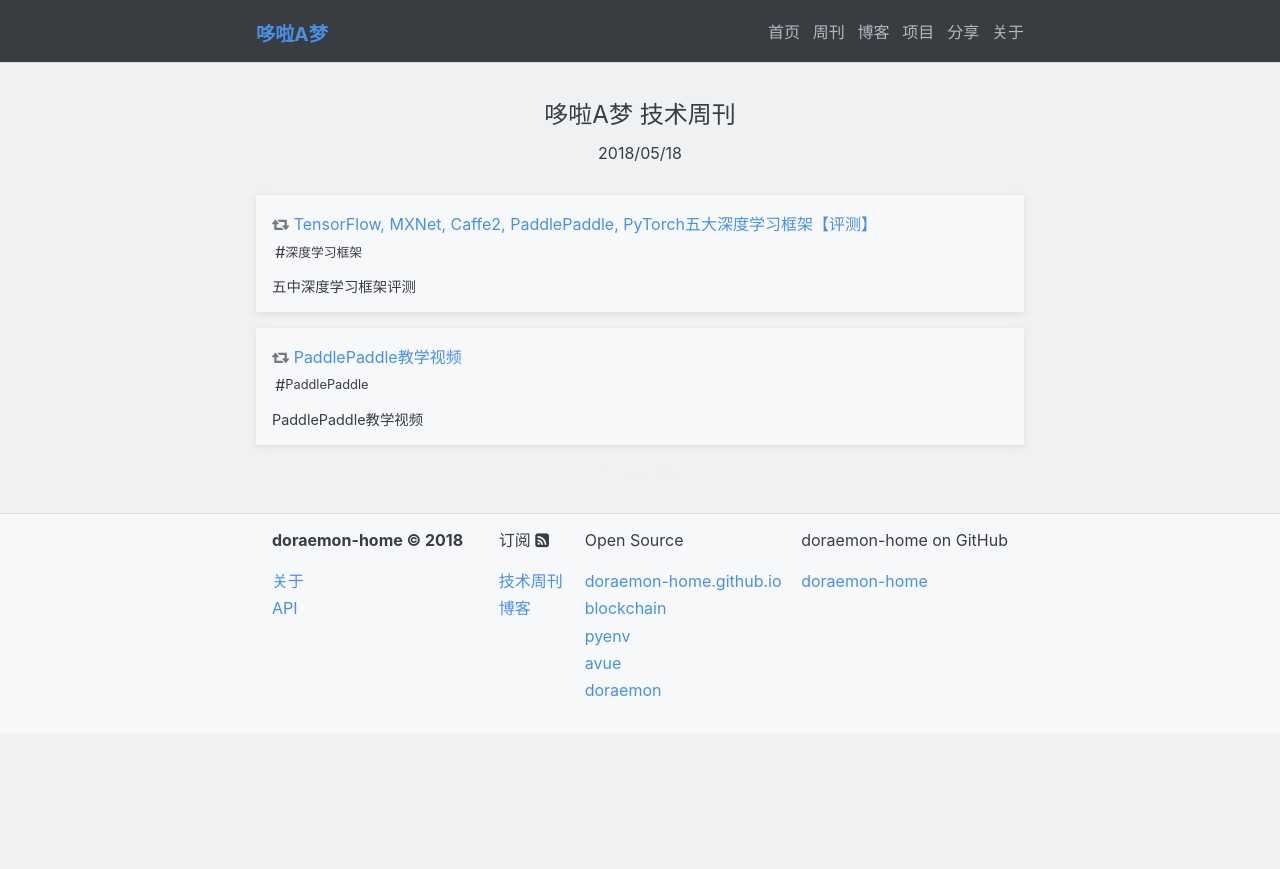
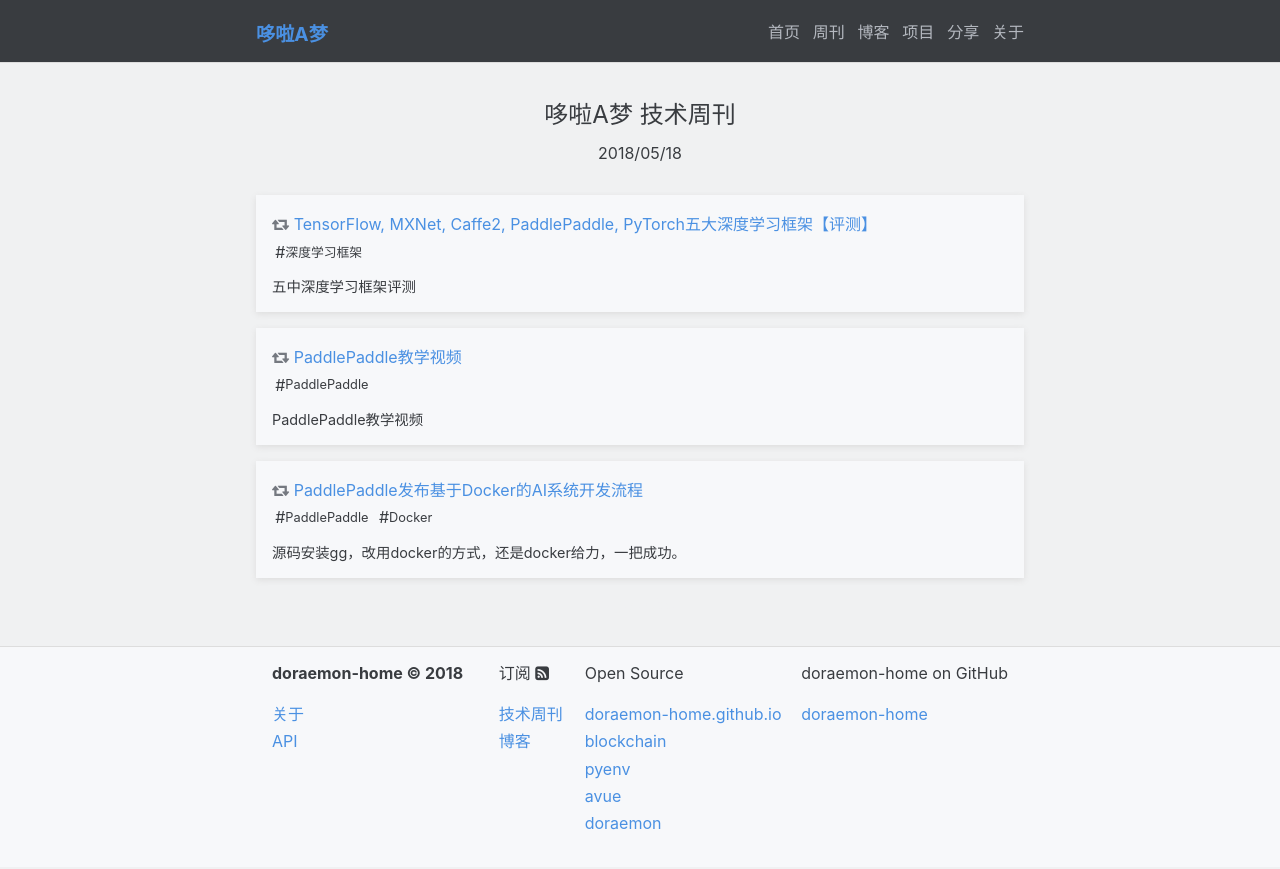
Before and after one commit to doraemon-home/doraemon-home.github.io, a Jekyll site: the page built from _weekly/2018-05-18-weekly.md, in a window 1280 px wide. Shown: the top 869 px of the page. Built offline with Jekyll 4.4.1, drawn with Linux system fonts in a browser that asks for light colours.

Commit message:
auto commit by robot

```diff
--- a/_weekly/2018-05-18-weekly.md
+++ b/_weekly/2018-05-18-weekly.md
@@ -10,4 +10,9 @@
     comment:  "PaddlePaddle教学视频"
     referrer: "leunggeorge"
     tags:    ["PaddlePaddle"]
+  - title:    "PaddlePaddle发布基于Docker的AI系统开发流程"
+    link:     "https://mp.weixin.qq.com/s/weRobXZsZyN7qyiXEkL_IQ"
+    comment:  "源码安装gg，改用docker的方式，还是docker给力，一把成功。"
+    referrer: "leunggeorge"
+    tags:    ["PaddlePaddle", "Docker"]
 ---
```
